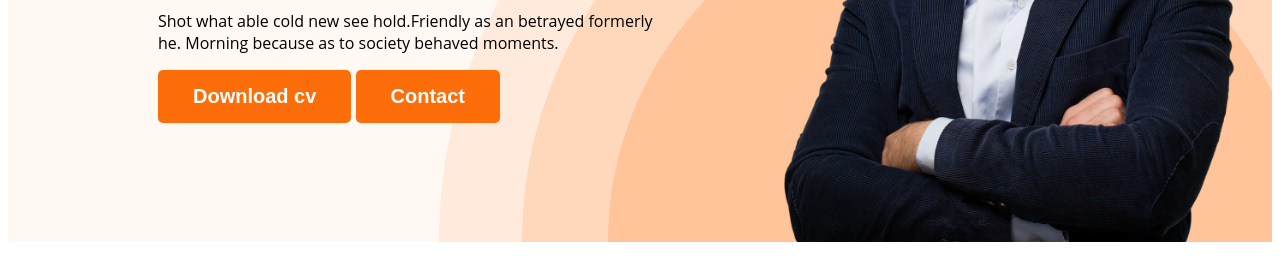
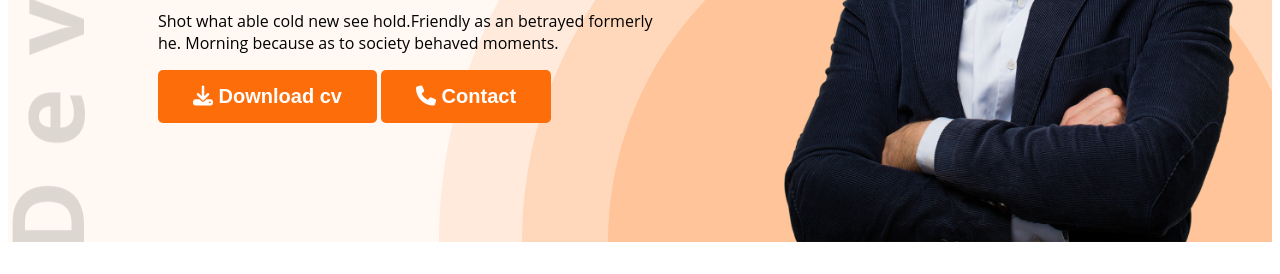
Before and after one commit to Jubaida38/web-devoloper-protfolio, a plain HTML site: page index.html in a window 1280 px wide. Shown: the part 526-800 px from the top of the page. Drawn offline with Linux system fonts and the light colour scheme.

Commit message:
added font awesome icon

```diff
--- a/index.html
+++ b/index.html
@@ -8,6 +8,8 @@
     <link rel="preconnect" href="https://fonts.googleapis.com">
     <link rel="preconnect" href="https://fonts.gstatic.com" crossorigin>
     <link href="https://fonts.googleapis.com/css2?family=Roboto:ital,wght@0,100;0,300;0,400;0,500;0,700;0,900;1,100;1,300;1,400;1,500;1,700;1,900&display=swap" rel="stylesheet">
+
+    <link rel="stylesheet" href="https://cdnjs.cloudflare.com/ajax/libs/font-awesome/6.5.1/css/all.min.css" integrity="sha512-DTOQO9RWCH3ppGqcWaEA1BIZOC6xxalwEsw9c2QQeAIftl+Vegovlnee1c9QX4TctnWMn13TZye+giMm8e2LwA==" crossorigin="anonymous" referrerpolicy="no-referrer" />
 
     <link rel="stylesheet" href="styles/style.css">
 </head>
@@ -26,8 +28,8 @@
             <h3 class="banner-greeting">Hi, I  am</h3>
             <h1 class="banner-title">Mary Hardy</h1>
             <p class="banner-description">Shot what able cold new see hold.Friendly as an betrayed formerly he. Morning because as to society behaved moments.</p>
-            <button class="btn-primary">Download cv</button>
-            <button class="btn-primary">Contact</button>
+            <button class="btn-primary"><i class="fa-solid fa-download"></i> Download cv</button>
+            <button class="btn-primary"><i class="fa-solid fa-phone"></i> Contact</button>
           </div>
           <img class="profile-pic" src="images/hardy.png" alt="">
         </div>
@@ -138,7 +140,7 @@
         </div>
       </div>
       <div class="download-cv">
-        <button class="btn-primary">Download CV</button>
+        <button class="btn-primary"><i class="fa-solid fa-download"></i> Download CV</button>
       </div>
 
      </section>
--- a/styles/style.css
+++ b/styles/style.css
@@ -68,9 +68,9 @@ nav a{
 /*header related styles*/
 .header{
     background-color: #FFF8F3;
-    background-image: url('../images/header_bg.png');
+    background-image: url('../images/header_bg.png'), url('../images/developer.png');
     background-repeat: no-repeat;
-    background-position: bottom right;
+    background-position: bottom right, top left;
 }
 .banner{
     padding: 30px 30px 0px 150px;
```
